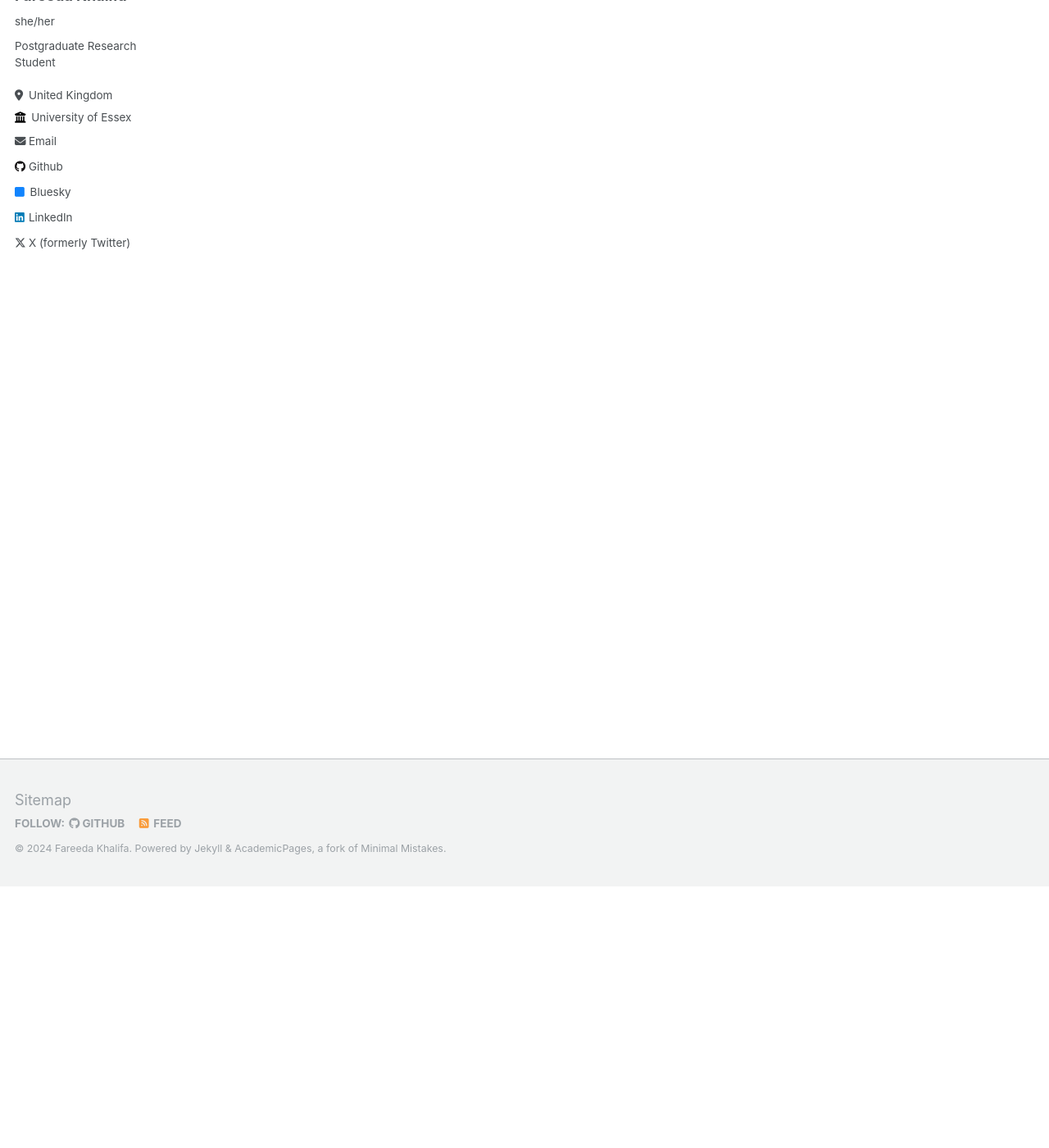
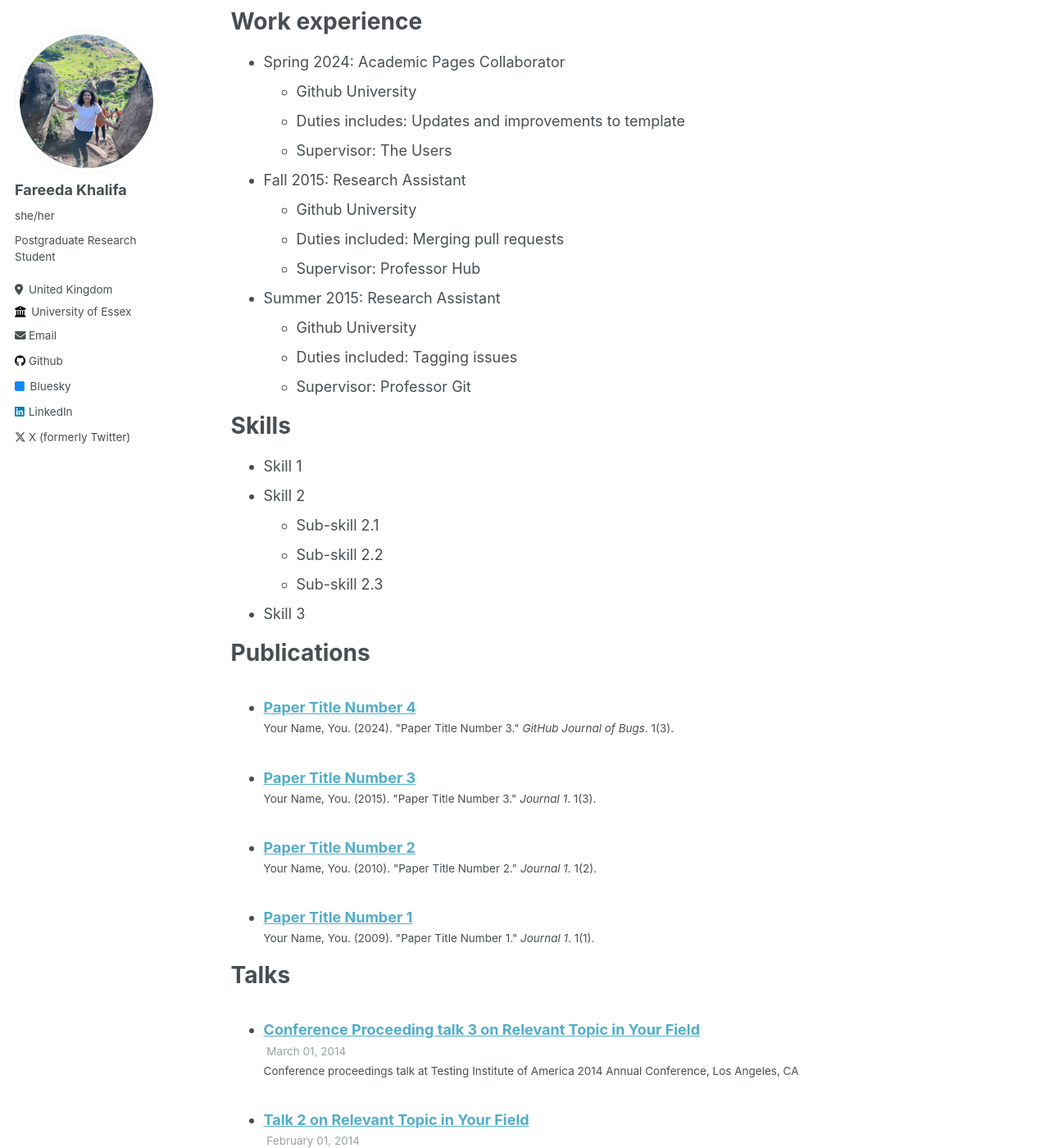
Before and after one commit to fareedakhalifa/fareedakhalifa, a Jekyll site: the page built from _pages/cv.md, in a window 1280 px wide and 1400 px high, scrolled down 319 px. Shown: the whole window at 82% size. Built offline with Jekyll 4.4.1, drawn with Linux system fonts in a browser that asks for light colours; some of the changed text lies outside the part shown.

Commit message:
Update cv.md

```diff
--- a/_pages/cv.md
+++ b/_pages/cv.md
@@ -1,9 +1,64 @@
 ---
 layout: archive
 title: "CV"
-permalink: /Khalifa_CV_February_2023/
+permalink: /cv/
 author_profile: true
-paperurl: 'http://fareedakhalifa.github.io/files/Khalifa_CV_February_2023.pdf'
 redirect_from:
   - /resume
 ---
+
+{% include base_path %}
+
+Education
+======
+* Ph.D in Version Control Theory, GitHub University, 2018 (expected)
+* M.S. in Jekyll, GitHub University, 2014
+* B.S. in GitHub, GitHub University, 2012
+
+Work experience
+======
+* Spring 2024: Academic Pages Collaborator
+  * Github University
+  * Duties includes: Updates and improvements to template
+  * Supervisor: The Users
+
+* Fall 2015: Research Assistant
+  * Github University
+  * Duties included: Merging pull requests
+  * Supervisor: Professor Hub
+
+* Summer 2015: Research Assistant
+  * Github University
+  * Duties included: Tagging issues
+  * Supervisor: Professor Git
+
+Skills
+======
+* Skill 1
+* Skill 2
+  * Sub-skill 2.1
+  * Sub-skill 2.2
+  * Sub-skill 2.3
+* Skill 3
+
+Publications
+======
+  <ul>{% for post in site.publications reversed %}
+    {% include archive-single-cv.html %}
+  {% endfor %}</ul>
+
+Talks
+======
+  <ul>{% for post in site.talks reversed %}
+    {% include archive-single-talk-cv.html  %}
+  {% endfor %}</ul>
+
+Teaching
+======
+  <ul>{% for post in site.teaching reversed %}
+    {% include archive-single-cv.html %}
+  {% endfor %}</ul>
+
+Service and leadership
+======
+* Currently signed in to 43 different slack teams
```
